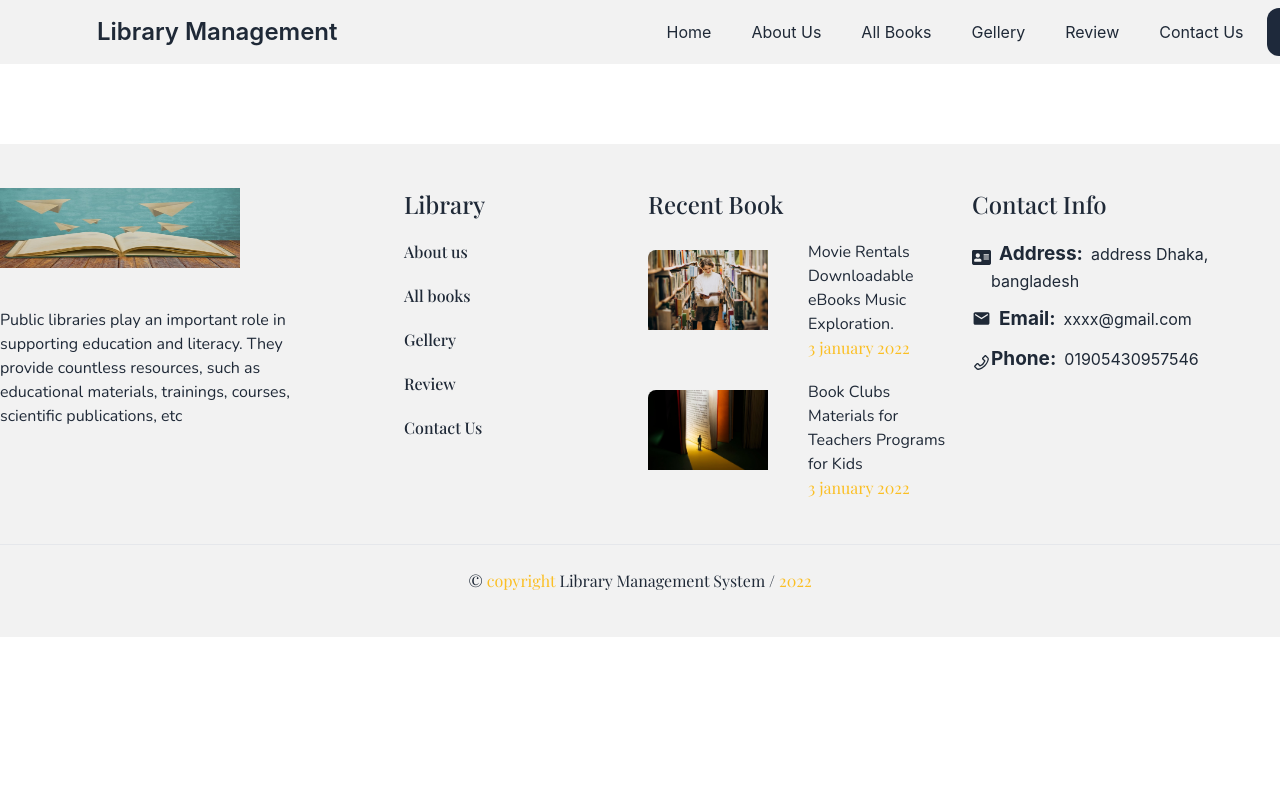
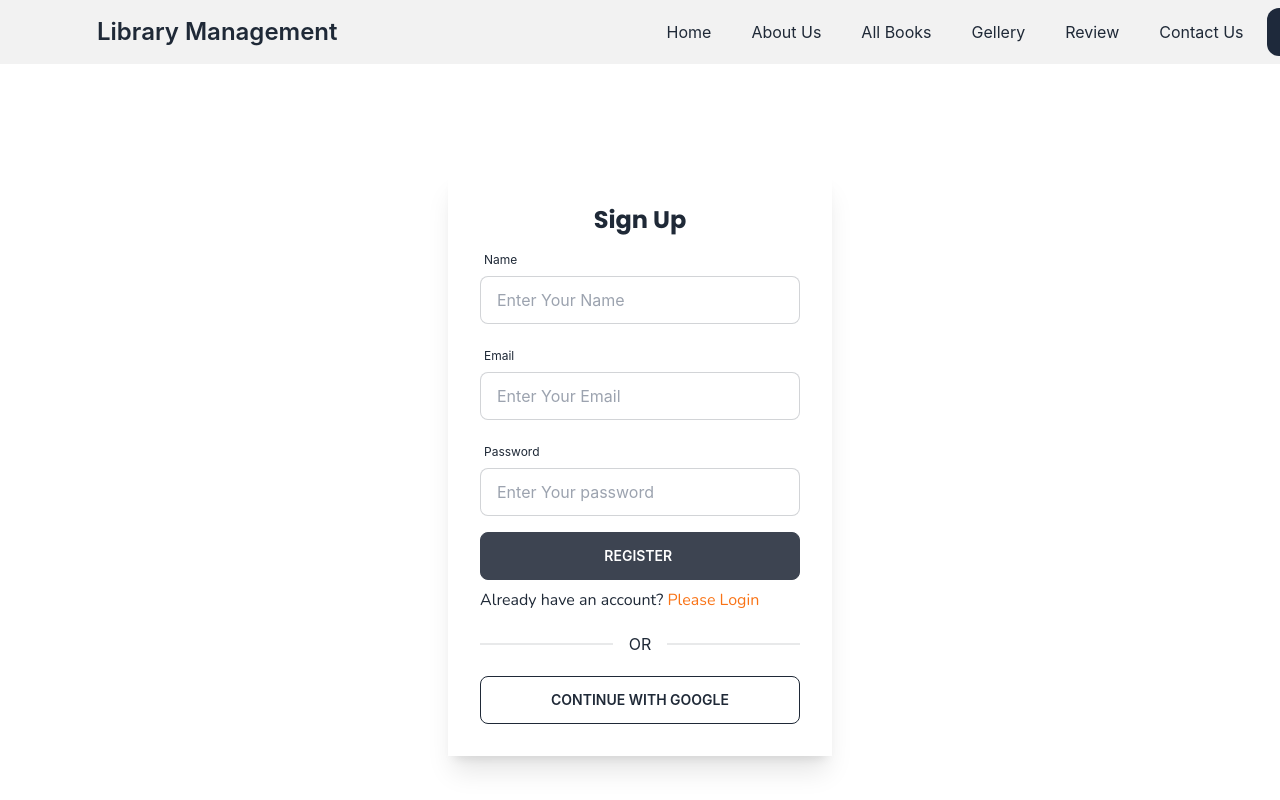
Before and after one commit to arminsultana05/library-management-project, a React (Create React App) app: page /register in a window 1280 px wide. Shown: the top 800 px of the page. Built offline with nearby package versions, Linux system fonts and the light colour scheme; no server answers; a web font is replaced by a local one.

Commit message:
register authentication done

```diff
--- a/src/App.js
+++ b/src/App.js
@@ -1,6 +1,7 @@
 
 import { Route, Routes } from 'react-router-dom';
 import './App.css';
+import Dashboard from './Components/Dashboard/Dashboard';
 import Footer from './Components/Footer/Footer';
 import Home from './Pages/Home/Home';
 import Header from './Pages/Home/Shared/Header/Header';
@@ -20,6 +21,7 @@ function App() {
        <Route path='/' element={<Home></Home>}></Route>
        <Route path='/login' element={<LogIn></LogIn>}></Route>
        <Route path='/register' element={<Register></Register>}></Route>
+       <Route path='/dashboard' element={<Dashboard></Dashboard>}></Route>
 
      </Routes>
      <Footer></Footer>
--- a/src/Components/Banner/AllBooks/AllBooks.js
+++ b/src/Components/Banner/AllBooks/AllBooks.js
@@ -14,7 +14,7 @@ import './AllBooks.css'
 const AllBooks = () => {
     const [books, setAllBooks] = useState([]);
     useEffect(() => {
-        fetch('books.json')
+        fetch('http://localhost:5000/books')
             .then(res => res.json())
             .then(data => setAllBooks(data))
         console.log(books);
--- /dev/null
+++ b/src/Components/Dashboard/Dashboard.js
@@ -0,0 +1,25 @@
+import React from 'react';
+
+const Dashboard = () => {
+    return (
+        <div class="drawer drawer-mobile">
+            <input id="my-drawer-2" type="checkbox" class="drawer-toggle" />
+            <div class="drawer-content flex flex-col items-center justify-center">
+                {/* <!-- Page content here --> */}
+                <label for="my-drawer-2" class="btn btn-primary drawer-button lg:hidden">Open drawer</label>
+
+            </div>
+            <div class="drawer-side">
+                <label for="my-drawer-2" class="drawer-overlay"></label>
+                <ul class="menu p-4 overflow-y-auto w-80 bg-base-100 text-base-content">
+                    {/* <!-- Sidebar content here --> */}
+                    <li><a>Sidebar Item 1</a></li>
+                    <li><a>Sidebar Item 2</a></li>
+                </ul>
+
+            </div>
+        </div>
+    );
+};
+
+export default Dashboard;
--- /dev/null
+++ b/src/Components/StudentDetails/StudentDetails.js
@@ -0,0 +1,12 @@
+import React from 'react';
+
+const StudentDetails = () => {
+    return (
+        <div>
+            <h1>This is studenta details</h1>
+
+        </div>
+    );
+};
+
+export default StudentDetails;
--- a/src/Pages/Home/Shared/Header/Header.js
+++ b/src/Pages/Home/Shared/Header/Header.js
@@ -1,8 +1,15 @@
+import { signOut } from 'firebase/auth';
 import React from 'react';
+import { useAuthState } from 'react-firebase-hooks/auth';
 import { Link, NavLink } from 'react-router-dom';
+import auth from '../../../../firebase.init';
 
 
 const Header = () => {
+    const [user, loading, error] = useAuthState(auth);
+    const logout = () => {
+        signOut(auth);
+      };
 
     const menueItems = <>
 
@@ -13,7 +20,7 @@ const Header = () => {
         <li><a className='rounded-xl mr-2' href='#review'>Review</a></li>
         <li><a className='rounded-xl mr-2' href='#contact'>Contact Us</a></li>
 
-        <li><Link to='login' className='rounded-xl bg-slate-800 text-white' href=''>LogIn</Link></li>
+        <li>{user? <button onClick={logout} className='rounded-xl bg-slate-800 text-white' >SignOut</button>:<Link to='login' className='rounded-xl bg-slate-800 text-white' href=''>LogIn</Link>}</li>
 
 
 
--- a/src/Pages/LogIn/LogIn.js
+++ b/src/Pages/LogIn/LogIn.js
@@ -3,10 +3,12 @@ import { useSignInWithEmailAndPassword, useSignInWithGoogle } from 'react-fireba
 import auth from '../../firebase.init'
 import { useForm } from "react-hook-form";
 import Loading from '../../Loading/Loading';
-import { Link } from 'react-router-dom';
+import { Link, useNavigate } from 'react-router-dom';
+import Swal from 'sweetalert2'
 
 
 const LogIn = () => {
+    const navigate = useNavigate();
 
     const [signInWithGoogle, gUser, gLoading, gError] = useSignInWithGoogle(auth);
     const { register, formState: { errors }, handleSubmit } = useForm();
@@ -17,9 +19,22 @@ const LogIn = () => {
         error,
     ] = useSignInWithEmailAndPassword(auth);
 
-    const onSubmit = (data) => {
+    const onSubmit = (data,e) => {
         console.log(data);
         signInWithEmailAndPassword(data.email, data.password)
+        Swal.fire({
+            position: 'top-end',
+            icon: 'success',
+            title: 'Successfully LogIn',
+            showConfirmButton: false,
+            timer: 1500
+          })
+          if (gUser || user) {
+            e.target.name.value='';
+            e.target.email.value='';
+            e.target.password.value='';
+         }
+          navigate('/dashboard')
     }
     if(loading|| gLoading){
         return <Loading></Loading>
@@ -30,7 +45,7 @@ const LogIn = () => {
         signInError= <p className='text-red-500'><small>{error?.message || gError?.message}</small></p>
     }
     if (gUser || user) {
-        console.log(user ||gUser);
+
     }
 
 
--- a/src/Pages/Register/Register.js
+++ b/src/Pages/Register/Register.js
@@ -1,10 +1,158 @@
 import React from 'react';
+import { useCreateUserWithEmailAndPassword, useSignInWithGoogle, useUpdateProfile } from 'react-firebase-hooks/auth';
+import auth from '../../firebase.init'
+import { useForm } from "react-hook-form";
+import Loading from '../../Loading/Loading';
+import { Link, useNavigate } from 'react-router-dom';
+import { MdEventBusy } from 'react-icons/md';
+import { async } from '@firebase/util';
+import Swal from 'sweetalert2'
 
 const Register = () => {
+    const navigate = useNavigate()
+      const [signInWithGoogle, gUser, gLoading, gError] = useSignInWithGoogle(auth);
+      const [
+        createUserWithEmailAndPassword,
+        user,
+        loading,
+        error,
+      ] = useCreateUserWithEmailAndPassword(auth);
+      const [updateProfile, updating, updateError] = useUpdateProfile(auth);
+    const { register, formState: { errors }, handleSubmit } = useForm();
+    const onSubmit = async(data) => {
+        console.log(data);
+        await createUserWithEmailAndPassword(data.email, data.password)
+        await updateProfile({ displayName: data.name })
+        Swal.fire({
+            position: 'top-end',
+            icon: 'success',
+            title: 'Successfully register',
+            showConfirmButton: false,
+            timer: 1500
+          })
+          navigate('/dashboard')
+
+
+
+
+    }
+    if( gLoading|| loading|| updating){
+        return <Loading></Loading>
+
+    }
+    let signInError;
+    if( gError|| error|| updateError){
+        signInError= <p className='text-red-500'><small>{updateError?.message||error?.message|| gError?.message}</small></p>
+    }
+    if (gUser|| user ) {
+
+
+
+    }
     return (
-        <div>
+        <div className='flex justify-center items-center rounder-xl  h-screen'>
+        <div class=" w-96 bg-base-100 shadow-xl ">
+            <div class="card-body ">
+                <h2 class="text-center text-2xl font-bold">Sign Up</h2>
+                <form onSubmit={handleSubmit(onSubmit)}>
+                    <div class="form-control w-full max-w-xs">
+                        <label class="label">
 
+                            <span class="label-text-alt">Name</span>
+                        </label>
+                        <input
+                            type="text"
+                            placeholder="Enter Your Name"
+                            class="input input-bordered w-full max-w-xs"
+                            {...register("name", {
+                                required: {
+                                    value: true,
+                                    message: "Name is required"
+
+                                },
+
+                            })}
+                        />
+                        <label class="label">
+                            {errors.name?.type === 'required' && <span class="label-text-alt text-red-500">{errors.name.message}</span>}
+
+
+
+                        </label>
+
+                    </div>
+                    <div class="form-control w-full max-w-xs">
+                        <label class="label">
+
+                            <span class="label-text-alt">Email</span>
+                        </label>
+                        <input
+                            type="email"
+                            placeholder="Enter Your Email"
+                            class="input input-bordered w-full max-w-xs"
+                            {...register("email", {
+                                required: {
+                                    value: true,
+                                    message: "Email is required"
+
+                                },
+                                pattern: {
+                                    value: /[a-z0-9]+@[a-z]+\.[a-z]{2,3}/,
+                                    message: 'Provide a valid email'
+                                }
+                            })}
+                        />
+                        <label class="label">
+                            {errors.email?.type === 'required' && <span class="label-text-alt text-red-500">{errors.email.message}</span>}
+
+                            {errors.email?.type === 'pattern' && <span class="label-text-alt text-red-500">{errors.email.message}</span>}
+
+                        </label>
+
+                    </div>
+                    <div class="form-control w-full max-w-xs">
+                        <label class="label">
+
+                            <span class="label-text-alt">Password</span>
+                        </label>
+                        <input
+                            type="password"
+                            placeholder="Enter Your password"
+                            class="input input-bordered w-full max-w-xs"
+                            {...register("password", {
+                                required: {
+                                    value: true,
+                                    message: "Password is required"
+
+                                },
+                                minLength: {
+                                    value: 6,
+                                    message: 'Must be 6 characters is longer'
+                                }
+                            })}
+                        />
+                        <label class="label">
+                            {errors.password?.type === 'required' && <span class="label-text-alt text-red-500">{errors.password.message}</span>}
+
+                            {errors.password?.type === 'minLength' && <span class="label-text-alt text-red-500">{errors.password.message}</span>}
+
+                        </label>
+
+                    </div>
+
+
+                    <input className='btn w-full text-white' type="submit" value='Register ' />
+                </form>
+                <p>Already have an account?<Link to ='/login' className='text-orange-500'> Please Login </Link></p>
+                <div className="divider ">OR</div>
+                <button
+                    class="btn btn-outline" onClick={() => signInWithGoogle()}>
+                    Continue with google</button>
+
+            </div>
         </div>
+
+    </div>
     );
 };
 
```
